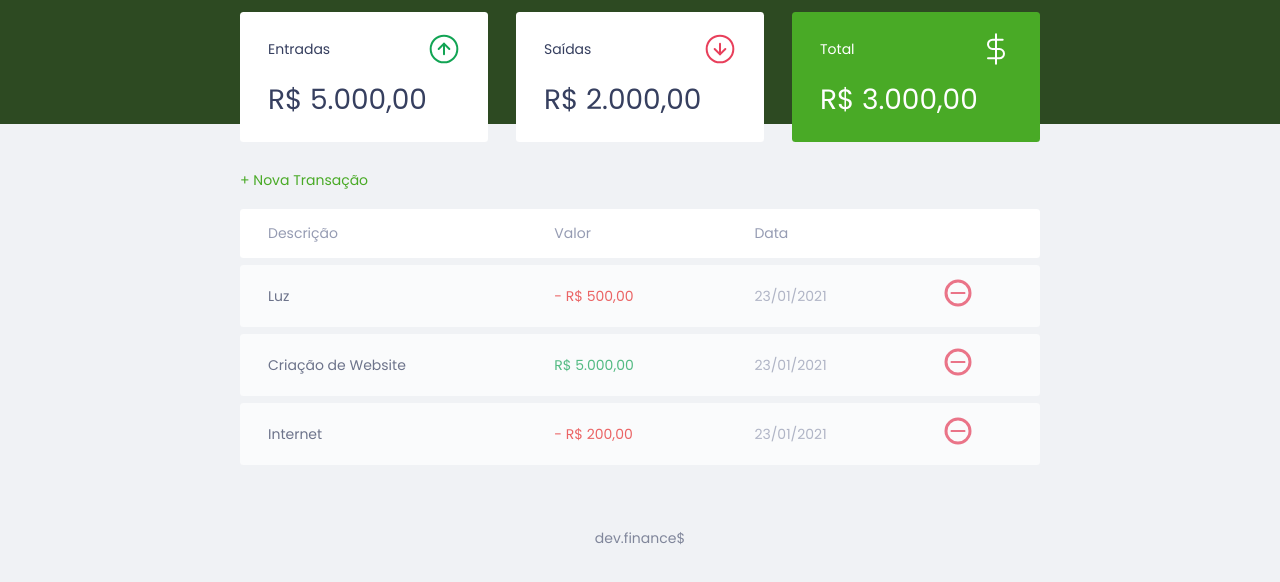
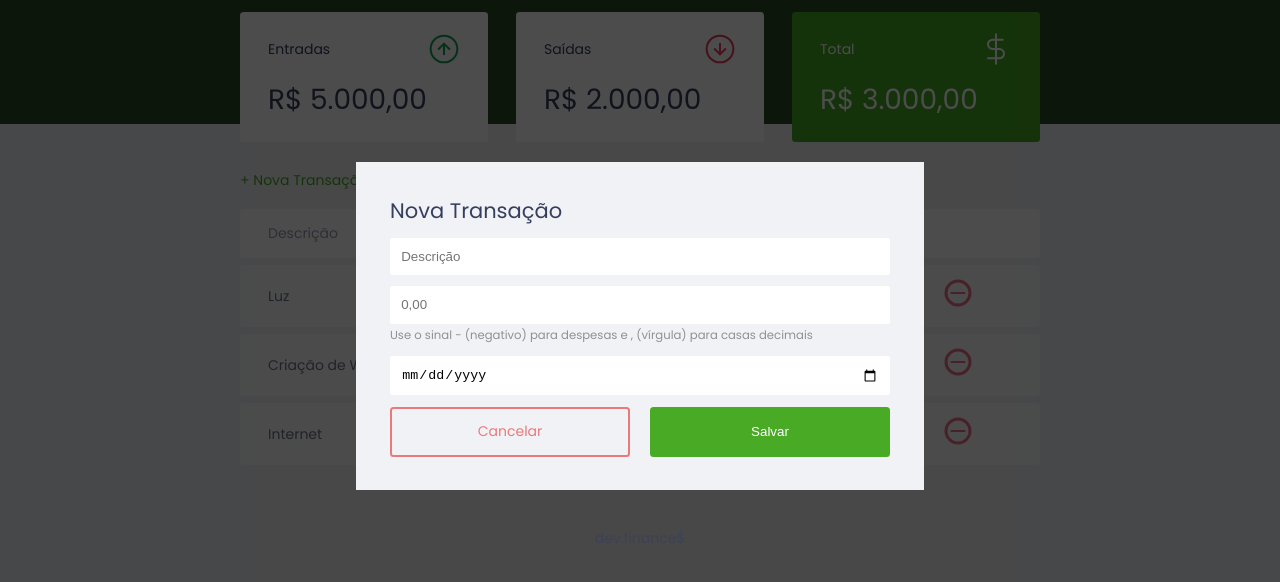
Before and after one commit to gmonteiro13/dev-finances, a plain HTML site: page index.html in a window 1280 px wide. Shown: the part 74-656 px from the top of the page. Drawn offline with Linux system fonts and the light colour scheme.

Commit message:
rename styles.css to style.css, modal elements added

```diff
--- a/index.html
+++ b/index.html
@@ -7,7 +7,7 @@
   <meta name="viewport" content="width=device-width, initial-scale=1.0">
   <title>dev.finance$</title>
 
-  <link rel="stylesheet" href="./styles.css">
+  <link rel="stylesheet" href="./style.css">
   <link rel="preconnect" href="https://fonts.gstatic.com">
   <link href="https://fonts.googleapis.com/css2?family=Poppins:ital,wght@0,100;0,400;0,700;1,100;1,
 400;1,700&display=swap" rel="stylesheet">
@@ -101,6 +101,52 @@
 
   </main>
 
+  <div class="modal-overlay active">
+    <div class="modal">
+      <div id="form">
+        <h2>Nova Transação</h2>
+        <form action="">
+          <div class="input-group">
+            <label class="sr-only" for="description">Descrição</label>
+            <input
+              type="text"
+              id="description"
+              name="description"
+              placeholder="Descrição"
+            />
+          </div>
+
+          <div class="input-group">
+            <label class="sr-only" for="amount">Descrição</label>
+            <input
+              type="number"
+              step="0.01"
+              id="amount"
+              name="amount"
+              placeholder="0,00"
+            />
+            <small class="help">Use o sinal - (negativo) para despesas e ,
+              (vírgula) para casas decimais</small>
+          </div>
+
+          <div class="input-group">
+            <label class="sr-only" for="date">Data</label>
+            <input
+              type="date"
+              id="date"
+              name="date"
+            />
+          </div>
+
+          <div class="input-group actions">
+            <a href="#" class="button cancel">Cancelar</a>
+            <button>Salvar</button>
+          </div>
+        </form>
+      </div>
+    </div>
+  </div>
+
   <footer><p>dev.finance$</p></footer>
 
 </body>
--- a/styles.css
+++ b/style.css
@@ -2,6 +2,9 @@
 
 :root {
   --dark-blue: #363f5f;
+  --green: #49AA26;
+  --light-green: #3dd705;
+  --red: #e92929;
 }
 
 * {
@@ -47,17 +50,47 @@ h2 {
 
 /* Links and Buttons */
 a {
-  color: #49aa26;
+  color: var(--green);
   text-decoration: none;
 }
 
 a:hover {
-  color: #3dd705;
+  color: var(--light-green);
+}
+
+button {
+  width: 100%;
+  height: 50px;
+  border: none;
+  color: white;
+  background: var(--green);
+  padding: 0;
+  border-radius: 0.25rem;
+  cursor: pointer;
+}
+
+button:hover {
+  background: var(--light-green);
 }
 
 .button.new {
   display: inline-block; /* Can't apply margin-bottom with inline */
   margin-bottom: 0.8rem;
+}
+
+.button.cancel {
+  color: var(--red);
+  border: 2px var(--red) solid;
+  border-radius: 0.25rem;
+  height: 50px;
+  display: flex;
+  align-items: center;
+  justify-content: center;
+  opacity: 0.6;
+}
+
+.button.cancel:hover {
+  opacity: 1;
 }
 
 /* Header */
@@ -106,7 +139,7 @@ header {
 }
 
 .card.total {
-  background: #49aa26;
+  background: var(--green);
   color: white;
 }
 
@@ -163,7 +196,69 @@ td.income {
 }
 
 td.expense {
-  color: #e92929;
+  color: var(--red);
+}
+
+/* Modal */
+.modal-overlay {
+  width: 100%;
+  height: 100%;
+
+  background-color: rgba(0, 0, 0, 0.7);
+  position: fixed;
+  top: 0;
+  display: flex;
+  align-items: center;
+  justify-content: center;
+
+  opacity: 0;
+  visibility: hidden;
+}
+
+.modal-overlay.active {
+  opacity: 1;
+  visibility: visible;
+}
+
+.modal {
+  background: #f0f2f5;
+  padding: 2.4rem;
+}
+
+
+/* Form */
+#form {
+  max-width: 500px;
+}
+
+#form h2 {
+  margin-top: 0;
+}
+
+input {
+  border: none;
+  border-radius: 0.2rem;
+  padding: 0.8rem;
+  width: 100%;
+}
+
+.input-group {
+  margin-top: 0.8rem;
+}
+
+.input-group small {
+  opacity: 0.4;
+}
+
+.input-group.actions {
+  display: flex;
+  justify-content: space-between;
+  align-items: center;
+}
+
+.input-group.actions .button,
+.input-group.actions button {
+  width: 48%;
 }
 
 /* Footer */
```
